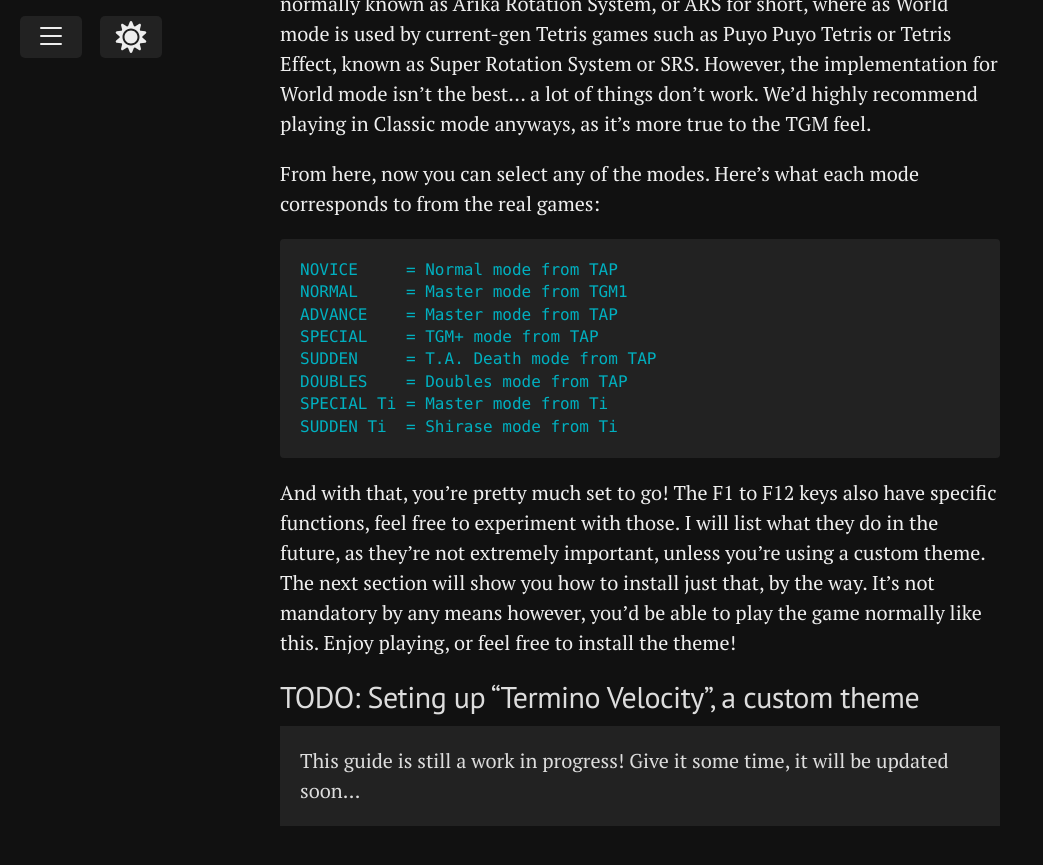
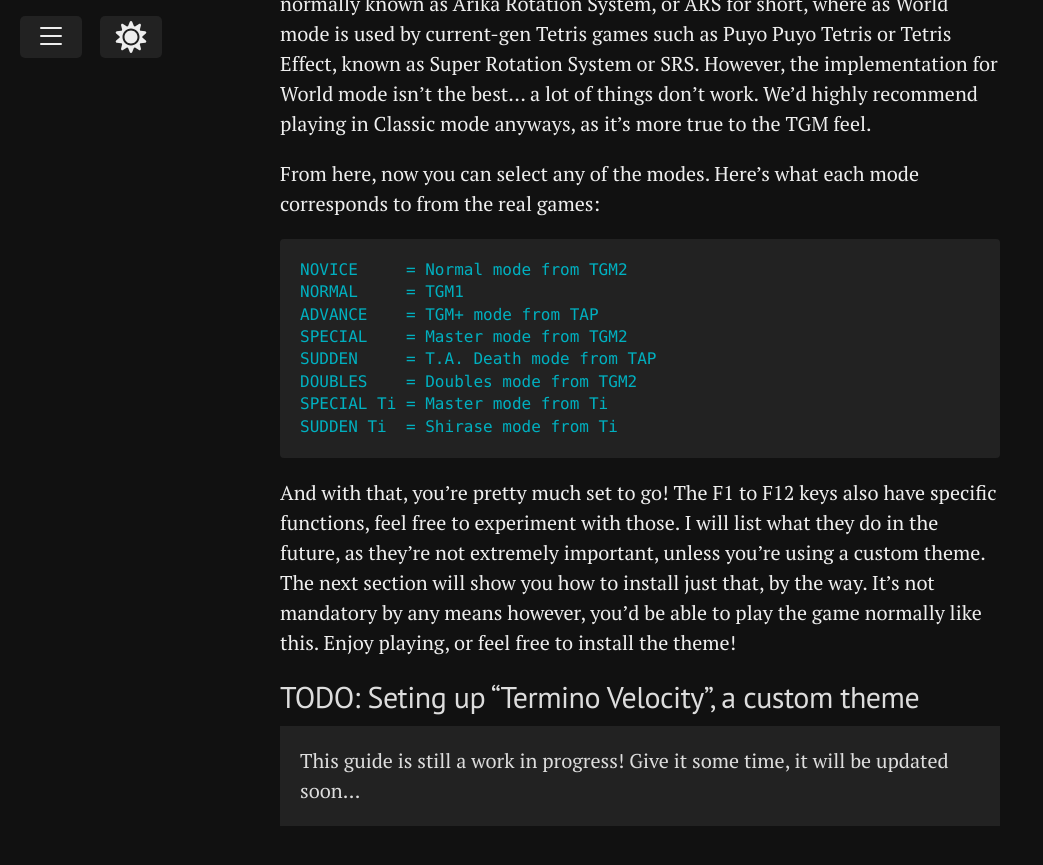
Before and after one commit to tgmguide/tgmguide.github.io, a Jekyll site: the page built from _posts/2020-05-02-setting-up-texmaster.md, in a window 1280 px wide and 900 px high, scrolled down 3084 px. Shown: the top 865 px of the window, without its empty margins (0-1043 px from the left). Built offline with Jekyll 4.4.1, drawn with Linux system fonts in a browser that asks for light colours.

Commit message:
Shifted some file locations, uploaded custom theme
Also fixed a nasty description error. Sorry about that!

````diff
--- a/_posts/2020-05-02-setting-up-texmaster.md
+++ b/_posts/2020-05-02-setting-up-texmaster.md
@@ -66,12 +66,12 @@
 
 From here, now you can select any of the modes. Here's what each mode corresponds to from the real games:
 ```
-NOVICE     = Normal mode from TAP
-NORMAL     = Master mode from TGM1
-ADVANCE    = Master mode from TAP
-SPECIAL    = TGM+ mode from TAP
+NOVICE     = Normal mode from TGM2
+NORMAL     = TGM1
+ADVANCE    = TGM+ mode from TAP
+SPECIAL    = Master mode from TGM2
 SUDDEN     = T.A. Death mode from TAP
-DOUBLES    = Doubles mode from TAP
+DOUBLES    = Doubles mode from TGM2
 SPECIAL Ti = Master mode from Ti
 SUDDEN Ti  = Shirase mode from Ti
 ```
````
Also changed, not shown: 3 other files.
